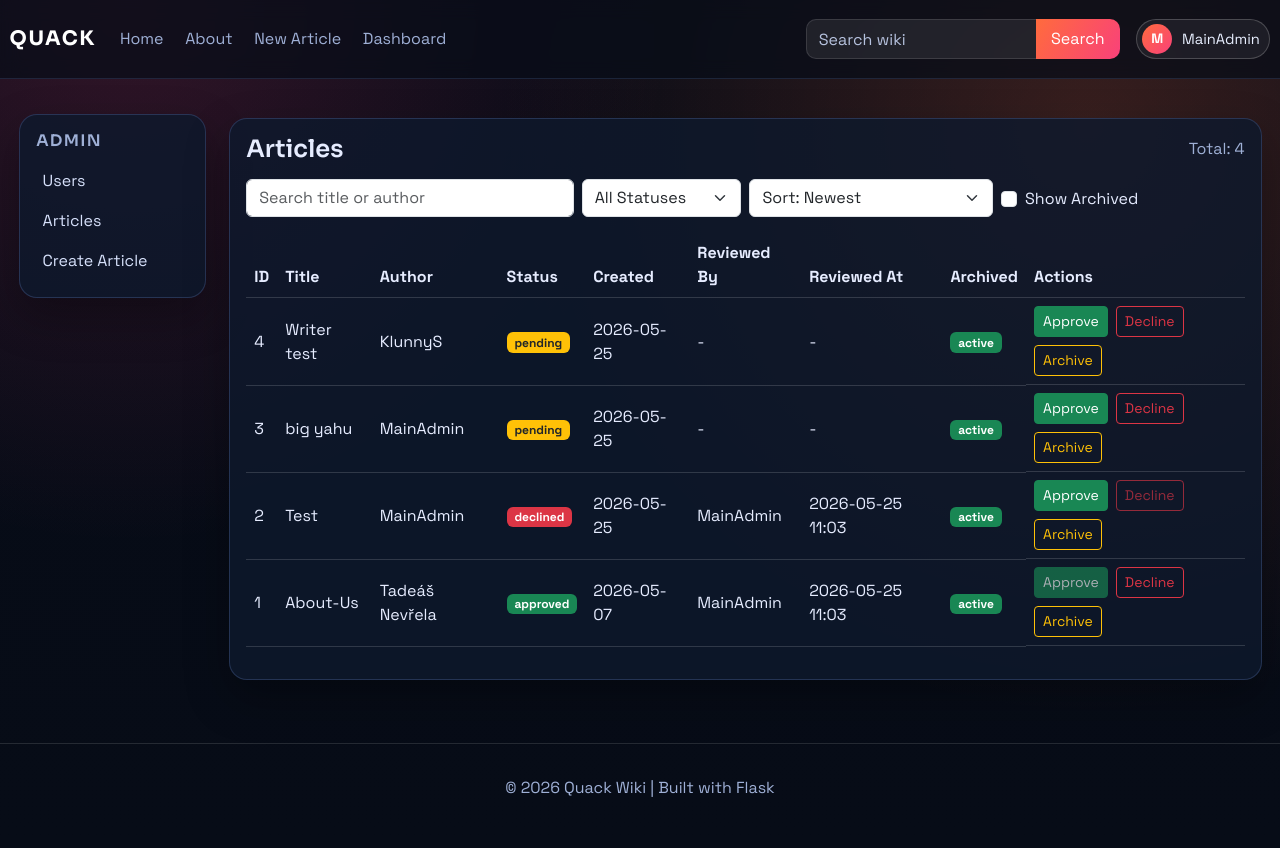
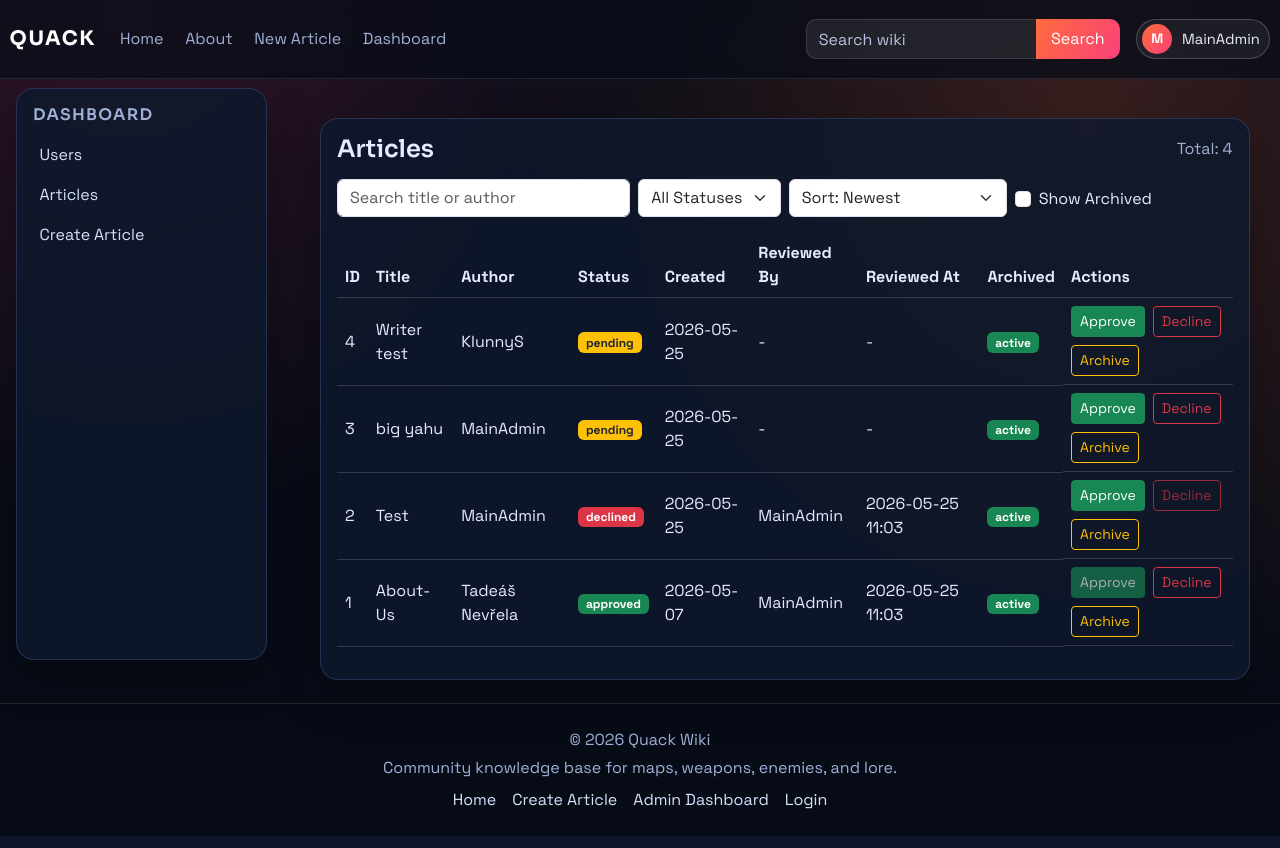
Before and after one commit to KlunnyS/Quack_wiki, a Flask app: page /dashboard/articles in a window 1280 px wide. Run offline with Flask 3, Linux system fonts and the light colour scheme; a user stored in the database is signed in.

Commit message:
updated dashboard

```diff
--- a/main.py
+++ b/main.py
@@ -192,7 +192,7 @@ def dashboard_users():
 
 
 @app.route('/dashboard/articles')
-@role_required(['admin'])
+@role_required(['admin', 'writer'])
 def dashboard_articles():
     search = (request.args.get('q') or '').strip()
     status_filter = (request.args.get('status') or 'all').strip().lower()
--- a/static/css/style.css
+++ b/static/css/style.css
@@ -10,6 +10,9 @@
     --ok: #2ccf9f;
     --radius: 18px;
     --shadow: 0 18px 45px rgba(0, 0, 0, 0.3);
+    --nav-height: 72px;
+    --sidebar-width: 280px;
+    --footer-height: 124px;
 }
 
 * {
@@ -25,6 +28,8 @@ body {
         radial-gradient(circle at 85% 15%, rgba(255, 107, 61, 0.2), transparent 45%),
         linear-gradient(180deg, #060b16, var(--bg));
     min-height: 100vh;
+    display: flex;
+    flex-direction: column;
 }
 
 h1,
@@ -154,11 +159,23 @@ a {
 
 .layout-shell {
     padding: 5.6rem 1.2rem 1.2rem;
+    flex: 1 0 auto;
+}
+
+.wiki-sidebar-detached {
+    position: fixed;
+    top: var(--nav-height);
+    left: 0;
+    width: var(--sidebar-width);
+    height: calc(100vh - var(--nav-height) - var(--footer-height));
+    padding: 1rem 0.8rem 1rem 1rem;
+    z-index: 30;
 }
 
 .wiki-sidebar {
-    position: sticky;
-    top: 90px;
+    width: 100%;
+    height: 100%;
+    overflow-y: auto;
     padding: 1rem;
     border-radius: var(--radius);
     border: 1px solid var(--panel-border);
@@ -187,6 +204,10 @@ a {
 
 .page-content {
     padding: 0.25rem 0.7rem;
+}
+
+.page-content-with-sidebar {
+    margin-left: calc(var(--sidebar-width) + 0.6rem);
 }
 
 .hero {
@@ -344,11 +365,32 @@ a {
 }
 
 .site-footer {
-    margin-top: 2.5rem;
-    padding: 2rem 1rem;
-    text-align: center;
+    margin-top: auto;
+    min-height: var(--footer-height);
+    padding: 1.5rem 1rem;
     color: var(--text-dim);
     border-top: 1px solid rgba(255, 255, 255, 0.12);
+    background: rgba(6, 11, 22, 0.55);
+}
+
+.footer-content {
+    text-align: center;
+}
+
+.footer-links {
+    display: flex;
+    justify-content: center;
+    gap: 1rem;
+    flex-wrap: wrap;
+    margin-top: 0.5rem;
+}
+
+.footer-links a {
+    color: #d6e0fa;
+}
+
+.footer-links a:hover {
+    color: #fff;
 }
 
 @media (max-width: 991px) {
@@ -358,6 +400,10 @@ a {
 
     .page-content {
         padding: 0;
+    }
+
+    .page-content-with-sidebar {
+        margin-left: 0;
     }
 
     .hero {
--- a/templates/_base.html
+++ b/templates/_base.html
@@ -26,20 +26,16 @@
     </div>
 
     <div class="layout-shell container-fluid">
-        <div class="row g-4">
-            <aside class="col-lg-3 col-xl-2 d-none d-lg-block">
-                {% include "partials/sidebar.html" %}
-            </aside>
+        <aside class="wiki-sidebar-detached d-none d-lg-block">
+            {% include "partials/sidebar.html" %}
+        </aside>
 
-            <main class="col-12 col-lg-9 col-xl-10 page-content">
-                {% block content %}{% endblock %}
-            </main>
-        </div>
+        <main class="page-content page-content-with-sidebar">
+            {% block content %}{% endblock %}
+        </main>
     </div>
 
-    <footer class="site-footer">
-        <p>&copy; 2026 Quack Wiki | Built with Flask</p>
-    </footer>
+    {% include "partials/footer.html" %}
 
     <script src="https://cdn.jsdelivr.net/npm/bootstrap@5.3.3/dist/js/bootstrap.bundle.min.js"></script>
     <script>
--- a/templates/dashboard_articles.html
+++ b/templates/dashboard_articles.html
@@ -51,7 +51,9 @@
                         <th>Reviewed By</th>
                         <th>Reviewed At</th>
                         <th>Archived</th>
+                        {% if current_user.role == 'admin' %}
                         <th>Actions</th>
+                        {% endif %}
                     </tr>
                 </thead>
                 <tbody>
@@ -79,6 +81,7 @@
                             <span class="badge bg-success">active</span>
                             {% endif %}
                         </td>
+                        {% if current_user.role == 'admin' %}
                         <td class="d-flex gap-2 flex-wrap">
                             <form method="POST" action="{{ url_for('approve', article_id=article.id) }}">
                                 <button type="submit" class="btn btn-success btn-sm" {% if article.status == 'approved' or article.is_archived %}disabled{% endif %}>Approve</button>
@@ -90,6 +93,7 @@
                                 <button type="submit" class="btn btn-outline-warning btn-sm">{% if article.is_archived %}Restore{% else %}Archive{% endif %}</button>
                             </form>
                         </td>
+                        {% endif %}
                     </tr>
                     {% endfor %}
                 </tbody>
--- /dev/null
+++ b/templates/partials/footer.html
@@ -0,0 +1,18 @@
+<footer class="site-footer">
+    <div class="container-fluid">
+        <div class="footer-content">
+            <p class="mb-1">&copy; 2026 Quack Wiki</p>
+            <p class="mb-0">Community knowledge base for maps, weapons, enemies, and lore.</p>
+            <div class="footer-links">
+                <a href="{{ url_for('index') }}">Home</a>
+                <a href="{{ url_for('create_article') }}">Create Article</a>
+                {% if current_user.is_authenticated and current_user.role == 'admin' %}
+                <a href="{{ url_for('dashboard_users') }}">Admin Dashboard</a>
+                {% elif current_user.is_authenticated and current_user.role == 'writer' %}
+                <a href="{{ url_for('dashboard_articles') }}">Articles Dashboard</a>
+                {% endif %}
+                <a href="{{ url_for('login') }}">Login</a>
+            </div>
+        </div>
+    </div>
+</footer>
--- a/templates/partials/navbar.html
+++ b/templates/partials/navbar.html
@@ -13,6 +13,8 @@
                 <li class="nav-item"><a class="nav-link" href="{{ url_for('create_article') }}">New Article</a></li>
                 {% if current_user.is_authenticated and current_user.role == "admin" %}
                 <li class="nav-item"><a class="nav-link" href="{{ url_for('dashboard_users') }}">Dashboard</a></li>
+                {% elif current_user.is_authenticated and current_user.role == "writer" %}
+                <li class="nav-item"><a class="nav-link" href="{{ url_for('dashboard_articles') }}">Articles</a></li>
                 {% endif %}
             </ul>
 
--- a/templates/partials/sidebar.html
+++ b/templates/partials/sidebar.html
@@ -1,7 +1,9 @@
 <nav class="wiki-sidebar">
-    {% if current_user.is_authenticated and current_user.role == 'admin' and request.endpoint in ['dashboard_users', 'dashboard_articles'] %}
-    <h6 class="sidebar-title">Admin</h6>
+    {% if current_user.is_authenticated and current_user.role in ['admin', 'writer'] and request.endpoint in ['dashboard_users', 'dashboard_articles'] %}
+    <h6 class="sidebar-title">Dashboard</h6>
+    {% if current_user.role == 'admin' %}
     <a href="{{ url_for('dashboard_users') }}">Users</a>
+    {% endif %}
     <a href="{{ url_for('dashboard_articles') }}">Articles</a>
     <a href="{{ url_for('create_article') }}">Create Article</a>
     {% else %}
```
Also changed, not shown: seed.py (+63 -34 lines), instance/pages.db.
